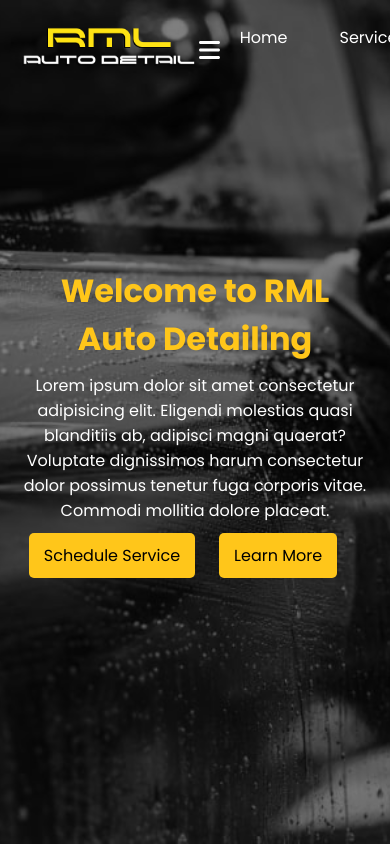
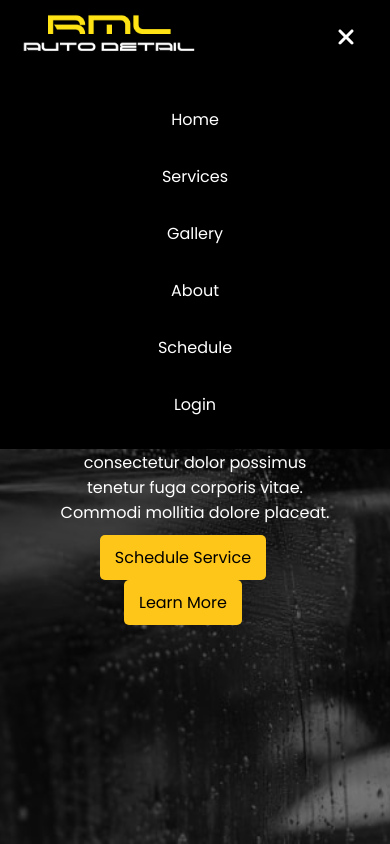
Before and after one commit to jjobrien15/rmlautodetailing, a React (Vite) app in the folder client/: page / in a window 390 px wide. Both pictures are taken after a click on the button 360 px from the left and 50 px from the top of the page. Shown: the top 844 px of the page. Built offline with nearby package versions, Linux system fonts and the light colour scheme.

Commit message:
Focused on responsiveness

```diff
--- a/client/src/components/Navbar.jsx
+++ b/client/src/components/Navbar.jsx
@@ -4,7 +4,7 @@ import RMLLogo from "../assets/RMLLogo.png"
 import { useCookies } from "react-cookie"
 import { useNavigate } from "react-router-dom"
 import { FontAwesomeIcon } from '@fortawesome/react-fontawesome'
-import { faBars } from '@fortawesome/free-solid-svg-icons'
+import { faBars, faMultiply } from '@fortawesome/free-solid-svg-icons'
 
 const Navbar = () => {
   //State to check if scrolled away from top of page to add styling to navbar if moved
@@ -55,21 +55,32 @@ const Navbar = () => {
         return () => window.removeEventListener("scroll", handleScroll);
   }, [])
 
+  //Effect that will handle logic for resize and checking responsive navbar when resized
+  useEffect(() => {
+
+    const handleResize = () => {
+      if (window.innerWidth > 1200) {
+        setNavCollapsed(false);
+      }
+    }
+    window.addEventListener("resize", handleResize);
+    return () => window.removeEventListener("resize", handleResize);
+    }, [])
+
   const handleNavbarCollapse = () => {
       setNavCollapsed(!navCollapsed);
-      console.log(navCollapsed);
    }
 
   return (
-    <nav className={scrolling ? "scrolling" : ""}>
+    <nav className={`${scrolling || navCollapsed ? "scrolling" : ""}`}>
 
         <div className="logo"><a href="/"><img src={RMLLogo} alt="RML Auto Detailing" /></a></div>
 
         <button className="menuBtn" id="menuBtn"type="button" onClick={handleNavbarCollapse}>
-          <FontAwesomeIcon icon={faBars} />
+          <FontAwesomeIcon icon={navCollapsed ? faMultiply : faBars} />
         </button>
 
-        <ul className={navCollapsed ? "collapsed" : "navLinks"}>
+      <ul className={`${navCollapsed ? "collapsed" : "navLinks"}`}>
           {NavLinks.map((link) => (
               <li key={link.name}><a href={link.href}>{link.name}</a></li>
           ))}
--- a/client/src/pages/services.jsx
+++ b/client/src/pages/services.jsx
@@ -7,7 +7,7 @@ const services = () => {
   return (
     <div>
       <Navbar />
-      <div className="banner servicesBanner">
+      <div className="banner servicesBanner container">
         <div className="servicesBannerContent">
           <h1>Our Services</h1>
           <p>Lorem, ipsum dolor sit amet consectetur adipisicing elit. Voluptas quae temporibus quam reprehenderit iure, magni laborum fugit eligendi quisquam eos labore cumque deleniti praesentium, ullam enim eaque sapiente aliquid iste!</p>
--- a/client/src/stylesheets/globalVariables.scss
+++ b/client/src/stylesheets/globalVariables.scss
@@ -9,3 +9,7 @@ $box-shadow: inset 0 0 0 100vw $shadow;
 $form-border-radius: 5px;
 $form-padding: 3rem;
 $form-gap: 1rem;
+//Width for responsive site
+$responsive-width: 1200px;
+//Added navbar height for responsive navbar
+$responsive-nav-height: 75px;
--- a/client/src/stylesheets/home.scss
+++ b/client/src/stylesheets/home.scss
@@ -74,12 +74,11 @@
    }
 }
 
-@media screen and (max-width: 1000px) {
+@media screen and (max-width: var.$responsive-width) {
     .homeBanner{
         .homeBannerContent{
             width: 100%;
             text-align: center;
-            padding: 5%;
         }
     }
     .homeServices{
--- a/client/src/stylesheets/main.scss
+++ b/client/src/stylesheets/main.scss
@@ -27,6 +27,30 @@ a{
         background-color: var.$black;
     }
 }
+.container{
+    padding: 5rem 15%;
+}
+
+.scrolling{
+    background-color: var.$black;
+    height: var.$responsive-nav-height;
+}
+
+.banner{
+    min-height: 100vh;
+    background-image: url("../assets/background1.jpg");
+    background-position: center;
+    background-size: cover;
+    display: flex;
+    align-items: center;
+    box-shadow: var.$box-shadow;
+    h1{
+        color: var.$gold;
+    }
+    p{
+        color: var.$white;
+    }
+}
 
 //Editing scrollbar style
 
@@ -46,14 +70,7 @@ a{
   border-radius: 100px;
 }
 
-.container{
-    padding: 5rem 15%;
-}
 
-.scrolling{
-    background-color: var.$black;
-    height: 75px;
-}
 
 nav{
     position: fixed;
@@ -70,6 +87,10 @@ nav{
     transition: ease 0.3s all;
     .logo img{
         height: 40px;
+    }
+
+    .menuBtn{
+        display: none;
     }
 
     ul{
@@ -105,22 +126,6 @@ nav{
     }
 }//End Nav
 
-
-.banner{
-    min-height: 100vh;
-    background-image: url("../assets/background1.jpg");
-    background-position: center;
-    background-size: cover;
-    display: flex;
-    align-items: center;
-    box-shadow: var.$box-shadow;
-    h1{
-        color: var.$gold;
-    }
-    p{
-        color: var.$white;
-    }
-}
 
 .scrollingSocials{
     background-color: var.$black;
@@ -207,20 +212,38 @@ nav{
 }
 
 //Responsive Styling
-@media screen and (max-width: 1000px) {
+@media screen and (max-width: var.$responsive-width) {
     .container{
         padding: 10%;
     }
     nav{
+
+        nav .collapsed {
+            background-color: var.$black;
+        }
         .collapsed{
+            position: fixed;
+            top: var.$responsive-nav-height;
+            left: 0;
+            width: 100%;
+            background-color: var.$black;
             display: flex;
+            flex-direction: column;
+            transition: all 0.3s ease;
+            padding: 2rem;
+        }
+        .scrollingResponsiveNav{
+            background-color: var.$black;
         }
         .navLinks{
             display: none;
+            transition: all 0.3s ease;
         }
         .menuBtn{
+            display: block;
             background-color: transparent;
             border: none;
+            padding: 1rem;
             color: var.$white;
             font-size: 1.5rem;
         }
--- a/client/src/stylesheets/services.scss
+++ b/client/src/stylesheets/services.scss
@@ -91,3 +91,12 @@
         }
     }
 }
+
+@media screen and (max-width: var.$responsive-width){
+    .servicesBanner{
+        .servicesBannerContent{
+            width: 100%;
+            padding: 5%;
+        }
+    }
+}
```
Lines whose indentation alone changed are shown as unchanged.
